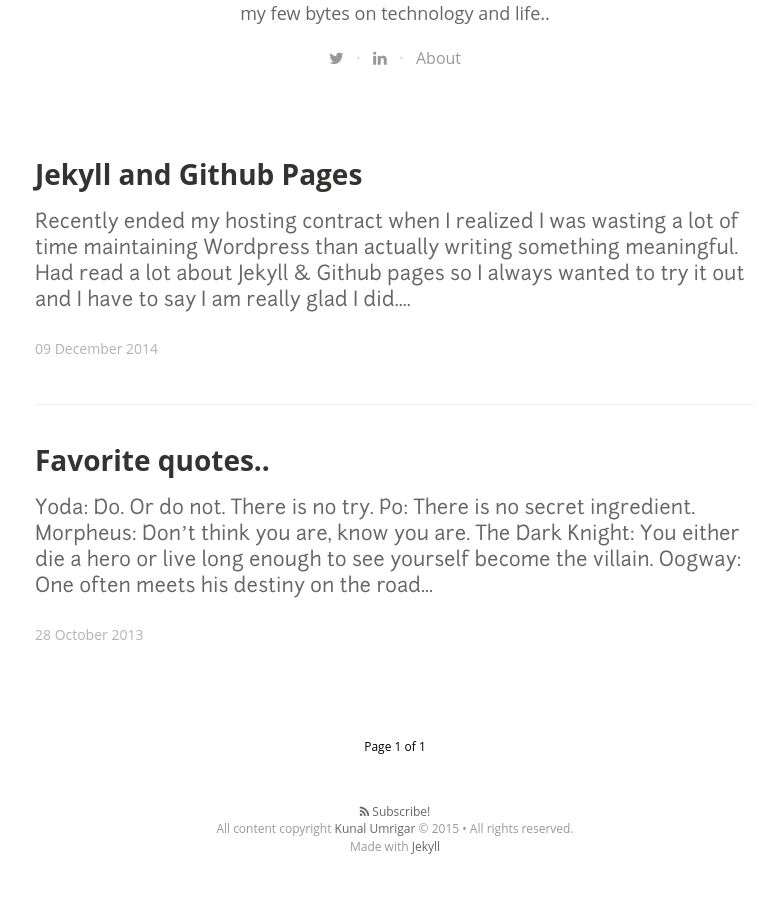
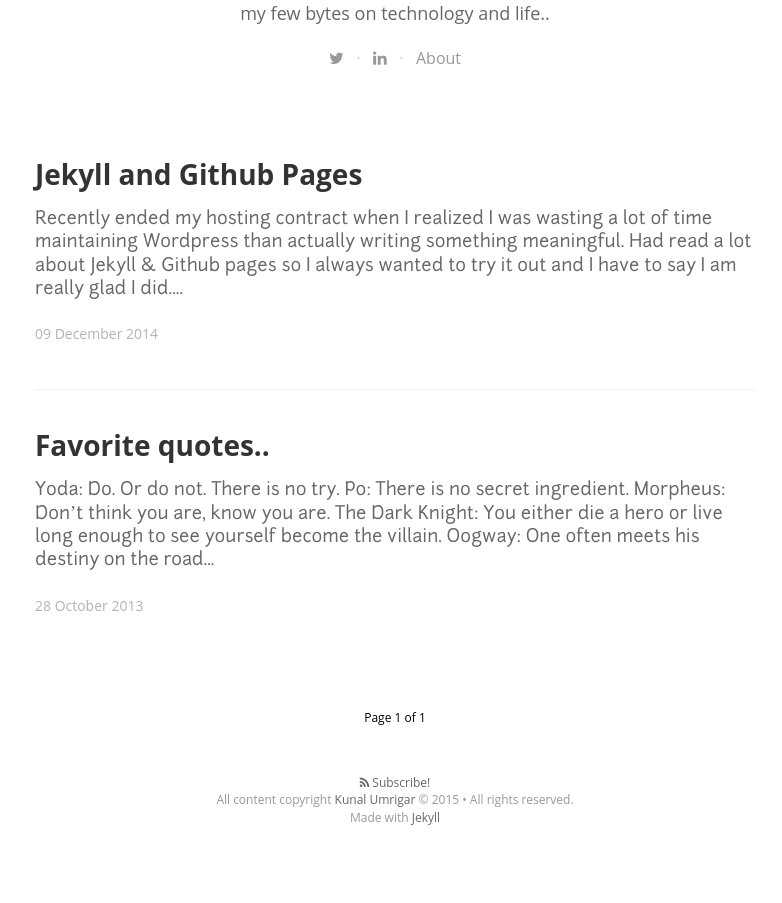
Before and after one commit to ku27/yodabytes-blog, a Jekyll site: the page built from index.html, in a window 1280 px wide. Shown: the part 592-1495 px from the top of the page, without its empty margins (245-1027 px from the left). Built offline with Jekyll 4.4.1, drawn with Linux system fonts in a browser that asks for light colours; nearby versions of some CDN libraries; some web fonts are replaced; Markdown is read by kramdown in place of the engine named in the settings; the list of posts is cut into pages by our own code; after the commit the page ends 1467 px from its top, so only the background shows below that.

Commit message:
changes for font

```diff
--- a/css/main.sass
+++ b/css/main.sass
@@ -172,7 +172,7 @@ body
       letter-spacing: 0.0em
       font-weight: 300
       font-style: normal
-      font-size: 20px
+      font-size: 18px
       line-height: 1.3
       color: #666665
     .post-meta
@@ -384,7 +384,7 @@ body
       font-style: normal
       letter-spacing: 0.01rem
       word-spacing: 0.05em
-      font-size: 20px
+      font-size: 18px
       line-height: 30px
       margin: 0
       padding-bottom: 30px
```
